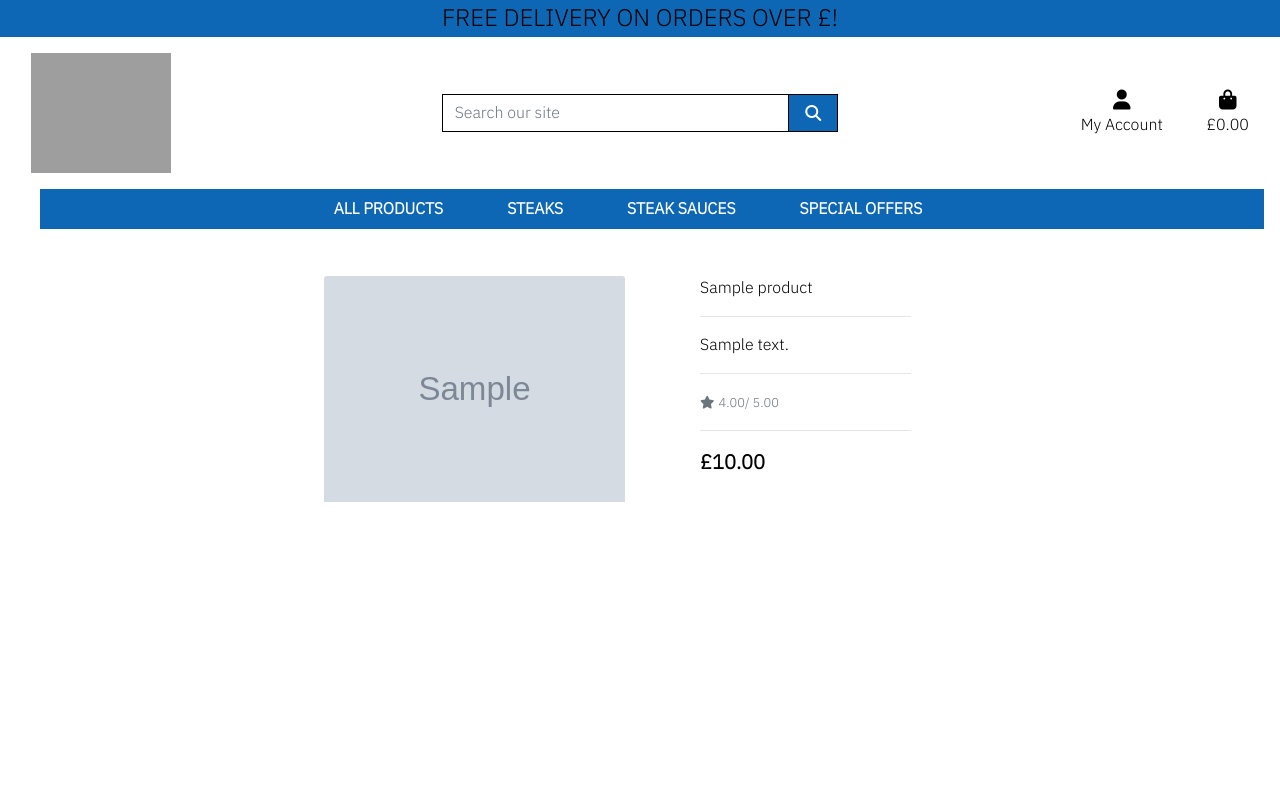
After one commit to iKelvvv/MS5, a Django app: a page that uses templates/includes/main-nav.html in a window 1280 px wide. The commit adds this page. Run offline with Django 3.2, Linux system fonts and the light colour scheme; tables that the repository leaves empty hold one stand-in row (values such as "Sample post"); grey boxes marked "Sample" are stand-in pictures; some libraries are stand-ins or nearby versions; grey boxes are pictures that could not be loaded.

Commit message:
Add product details structure and content

```diff
--- a/home/templates/home/index.html
+++ b/home/templates/home/index.html
@@ -115,7 +115,7 @@
             </div>
             <div class="col-12 mx-auto">
                 <h4 class="text-center">
-                    <a href="" class="shop-now-button btn btn-lg rounded-0 text-uppercase py-3">
+                    <a href="{% url 'products' %}" class="shop-now-button btn btn-lg rounded-0 text-uppercase py-3">
                         Shop Now
                     </a>
                 </h4>
--- /dev/null
+++ b/products/templates/products/product_detail.html
@@ -0,0 +1,47 @@
+{% extends "base.html" %}
+{% load static %}
+
+{% block page_header %}
+    <div class="container header-container">
+        <div class="row">
+            <div class="col">
+
+            </div>
+    </div>
+{% endblock %}
+
+{% block content %}
+<div class="overlay"></div>
+    <div class="container-fluid mt-5">
+        <div class="row">
+            <div class="col-12 col-md-6 col-lg-4 offset-lg-2">
+                <div class="image-container my-5 ">
+                    {% if product.image %}
+                        <a href="{{ product.image.url }}" target="_blank">
+                            <img src="{{ product.image.url }}" alt="{{ product.name }}" class="card-img-top img-fluid">
+                        </a>
+                    {% else %}
+                        <a href="">
+                            <img src="{{ MEDIA_URL }}noimage.png" alt="{{ product.name }}" class="card-image-top img-fluid">
+                        </a>
+                    {% endif %}
+                </div>
+            </div>
+            <div class="col-12 col-md-6 col-lg-4">
+                <div class="product-details container mb-5 mt-md-5">
+                    <p class="mb-0">{{ product.name }}</p>
+                    <hr>
+                    <p class="mt-3">{{ product.description }}</p>
+                    <hr>
+                    {% if product.rating %}
+                        <small class="text-muted"><i class="fas fa-star mr-1"></i>{{ product.rating }}/ 5.00</small>
+                    {% else %}
+                        <small class="text-muted">No rating</small>
+                    {% endif %}
+                    <hr>
+                    <p class="lead mb-0 text-left font-weight-bold">£{{ product.price }}</p>
+                </div>
+            </div>
+        </div>
+    </div>
+{% endblock %}
--- a/products/templates/products/products.html
+++ b/products/templates/products/products.html
@@ -27,15 +27,14 @@
                         <div class="col-12 col-sm-6 col-md-6 col-lg-4 col-xl-3 text-center my-2">
                             <div class="card h-100 border-0">
                                 {% if product.image %}
-                                    <a href="">
+                                    <a href="{% url 'product_detail' product.id %}">
                                         <img src="{{ product.image.url }}" alt="{{ product.name }}" class="card-img-top img-fluid">
                                     </a>
                                 {% else %}
-                                    <a href="">
+                                    <a href="{% url 'product_detail' product.id %}">
                                         <img src="{{ MEDIA_URL}}noimage.png" alt="{{ product.name }}" class="card-image-top img-fluid">
                                     </a>
                                 {% endif %}
-
                                 <div class="card-body pb-0">
                                     <p class="mb-0">{{ product.name }}</p>
                                 </div>
--- a/products/urls.py
+++ b/products/urls.py
@@ -2,5 +2,6 @@ from django.urls import path
 from . import views
 
 urlpatterns = [
-    path('', views.all_products, name='products')
+    path('', views.all_products, name='products'),
+    path('int<product_id>', views.product_detail, name='product_detail'),
 ]
--- a/products/views.py
+++ b/products/views.py
@@ -1,9 +1,9 @@
-from django.shortcuts import render
+from django.shortcuts import render, get_object_or_404
 from .models import Product
 
 # Create your views here.
 def all_products(request):
-    """A view to show all products, including sorting and searching queries """
+    """ A view to show all products, including sorting and searching queries """
 
     products = Product.objects.all()
 
@@ -12,3 +12,15 @@ def all_products(request):
     }
 
     return render(request, 'products/products.html', context)
+
+
+def product_detail(request, product_id):
+    """ A view to individual product details """
+
+    product = get_object_or_404(Product, pk=product_id)
+
+    context = {
+        'product': product,
+    }
+
+    return render(request, 'products/product_detail.html', context)
--- a/static/css/base.css
+++ b/static/css/base.css
@@ -129,6 +129,7 @@ body {
       background: #ccccce;
     }
   }
+
 /* Media Queries */
 @media (min-width: 1200px) {
     .container {
@@ -149,3 +150,13 @@ body {
         padding-top: 180px;
     }
 }
+
+@media (max-width: 991px) {
+  .header-container {
+      padding-top: 116px;
+  }
+
+  body {
+    height: calc(100vh- 116px);
+  }
+}
--- a/templates/includes/main-nav.html
+++ b/templates/includes/main-nav.html
@@ -14,7 +14,7 @@
                 <a href="" class="dropdown-item">By Price</a>
                 <a href="" class="dropdown-item">By Rating</a>
                 <a href="" class="dropdown-item">By Category</a>
-                <a href="" class="dropdown-item">All Products</a>
+                <a href="{% url 'products' %}" class="dropdown-item">All Products</a>
             </div>
         </li>
 
```
